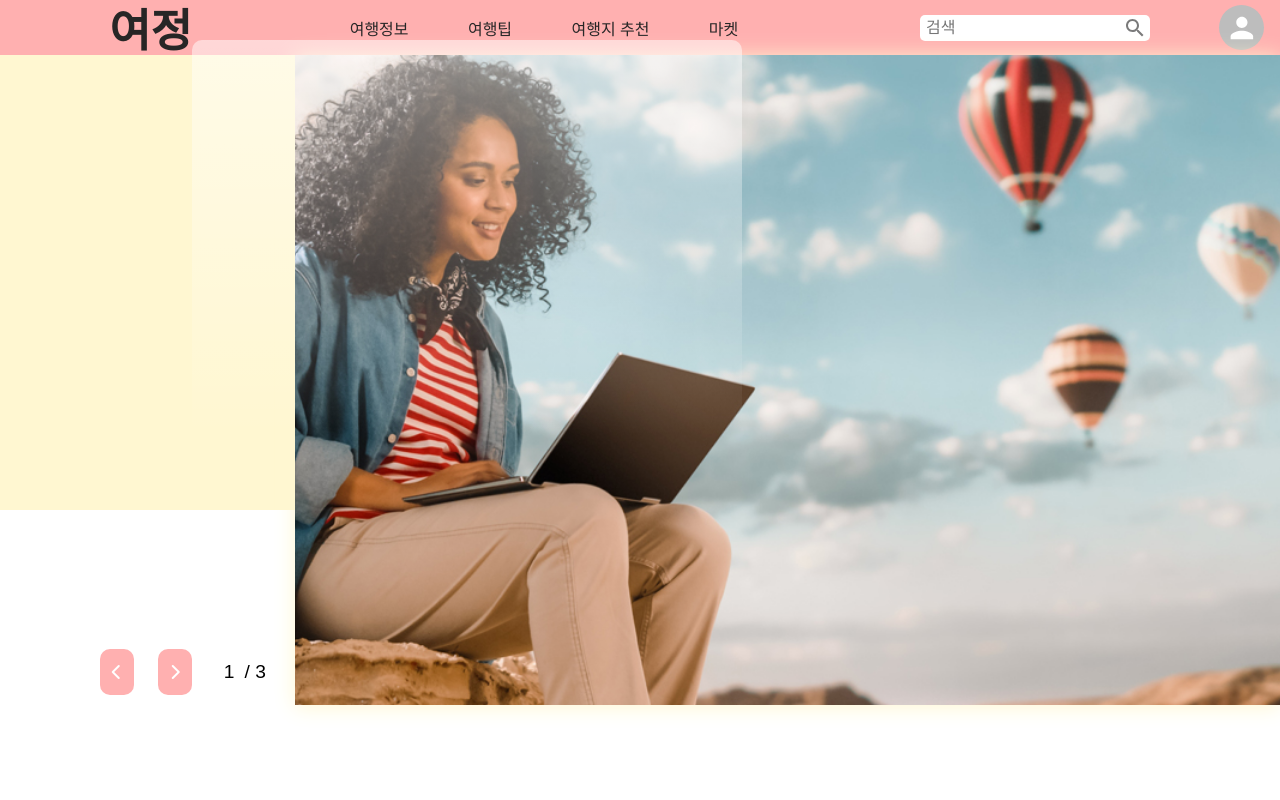
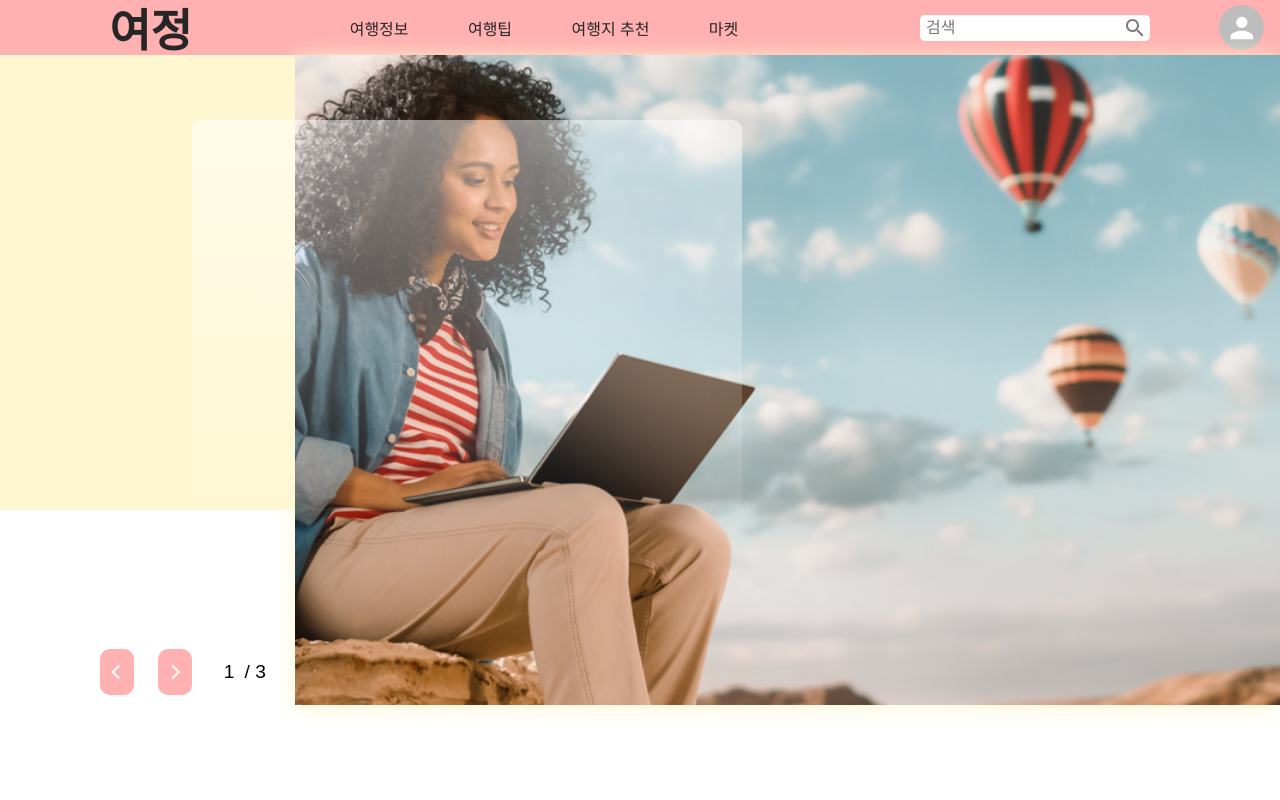
Before and after one commit to do3642/sharetravel-react, a React (Create React App) app: page / in a window 1280 px wide. Shown: the top 800 px of the page. Built offline with nearby package versions, Linux system fonts and the light colour scheme; a web font is replaced by a local one.

Commit message:
Style: 비주얼텍스트상자 이동,더미변경

```diff
--- a/src/data/slidesData.js
+++ b/src/data/slidesData.js
@@ -2,27 +2,25 @@
  const slides = [
   {
     imgSrc: "/img/Banner-1.jpg",
-    link: "/",
-    mainText: "모두시그니처",
-    subText: "모두가 선택한 프리미엄여행",
-    hashtags: ["#2년연속 한국소비자대상 수상", "#시그니처 #시그니처블랙"]
+    link: "/page1",
+    mainText: "럭셔리 리조트",
+    subText: "프리미엄 여행을 위한 선택",
+    hashtags: ["#5성급리조트", "#럭셔리여행", "#특별한휴식"]
   },
   {
     imgSrc: "/img/Banner-2.jpg",
     link: "/page2",
-    mainText: "프리미엄여행2",
-    subText: "차별화된 여행 경험",
-    hashtags: ["#여행 #프리미엄 #특별한경험"]
+    mainText: "모험과 탐험",
+    subText: "잊지 못할 모험이 기다립니다",
+    hashtags: ["#어드벤처", "#탐험", "#자연"]
   },
   {
     imgSrc: "/img/Banner-3.jpg",
     link: "/page3",
-    mainText: "럭셔리 트립",
-    subText: "평생 남을 최고의 여행",
-    hashtags: ["#럭셔리 #독점여행 #VIP"]
+    mainText: "가족과 함께하는 여행",
+    subText: "모두가 즐길 수 있는 여행지",
+    hashtags: ["#가족여행", "#아이와함께", "#추억만들기"]
   }
 ];
 
-
-
 export default slides;
--- a/src/styles/Visual.css
+++ b/src/styles/Visual.css
@@ -95,7 +95,7 @@
 /* 비주얼에 떠 있는 텍스트박스 */
 .visual-text-box{
   width: 550px;
-  position: absolute; left: 15%;top: 5%;
+  position: absolute; left: 15%;top: 15%;
   line-height: 50px;
   background: linear-gradient(to bottom, rgba(255, 255, 255, 0.5), rgba(255, 255, 255, 0));
   padding: 100px 15px;
```
